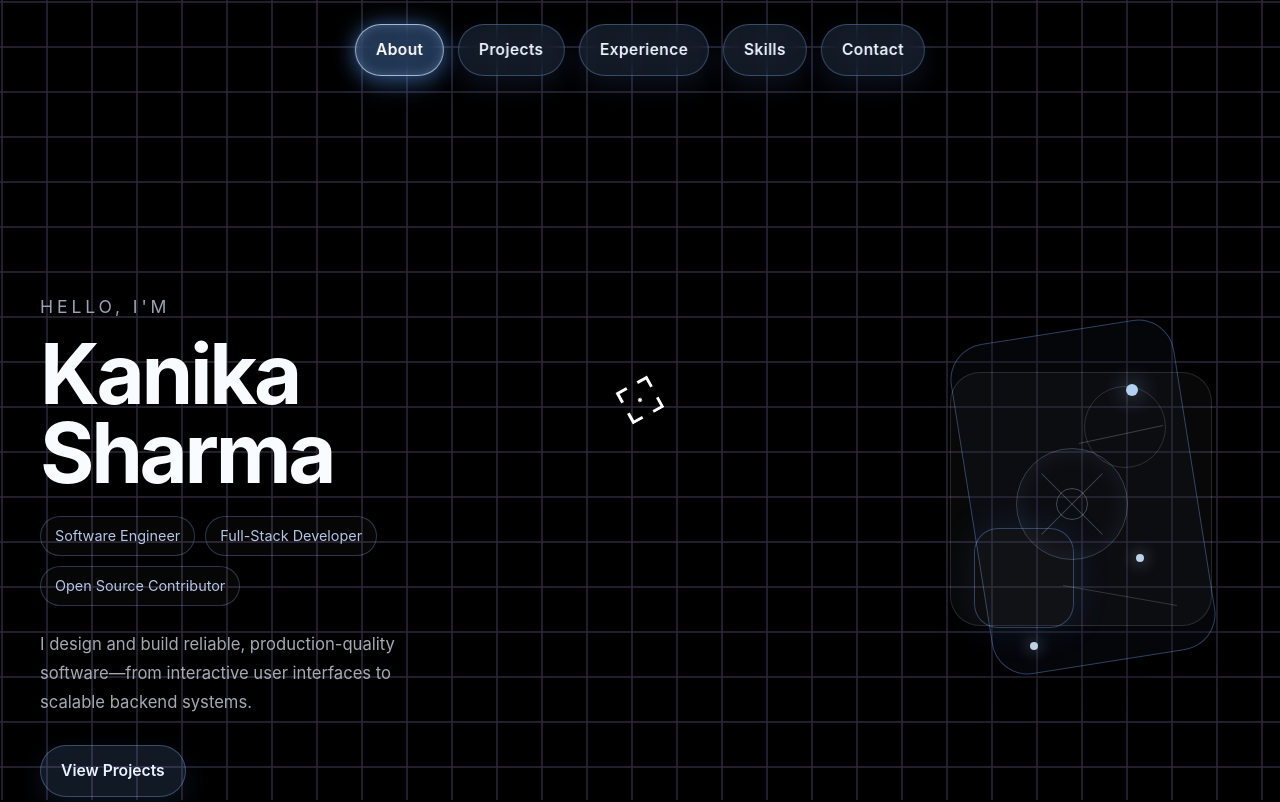
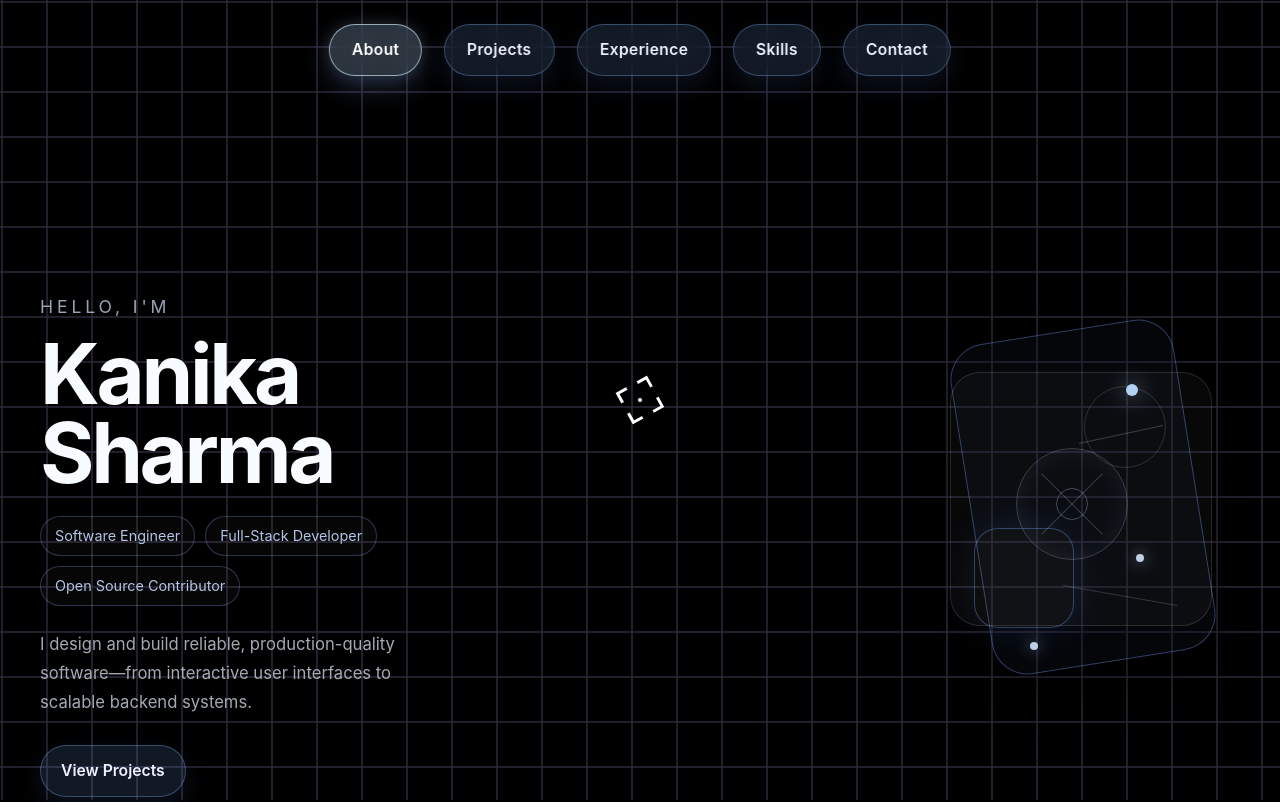
Before and after one commit to kanikasharma-18/Portfolio, a React app: page / in a window 1280 px wide. Shown: the top 802 px of the page. Built offline with nearby package versions, Linux system fonts and the light colour scheme; the HTML template or start-up script is replaced by a standard one.

Commit message:
Target Cursor Functionality on Navbar

```diff
--- a/src/components/Navbar.css
+++ b/src/components/Navbar.css
@@ -14,7 +14,7 @@
 
 .navbar-nav {
   display: flex;
-  gap: 14px;
+  gap: 22px;
   align-items: center;
   justify-content: center;
   padding: 0;
@@ -29,7 +29,7 @@
   align-items: center;
   justify-content: center;
   min-height: 44px;
-  padding: 13px 20px;
+  padding: 13px 22px;
   border-radius: 999px;
   background: rgba(124, 173, 255, 0.14);
   border: 1px solid rgba(140, 182, 255, 0.32);
@@ -60,32 +60,32 @@
 
 /* Hover State */
 .nav-pill:hover {
-  background: rgba(124, 173, 255, 0.25);
-  border-color: rgba(140, 182, 255, 0.65);
+  background: rgba(124, 173, 255, 0.24);
+  border-color: rgba(160, 198, 255, 0.6);
   color: #ffffff;
-  box-shadow: 0 12px 30px rgba(67, 112, 192, 0.35), 0 0 15px rgba(124, 173, 255, 0.25);
+  box-shadow: 0 12px 30px rgba(67, 112, 192, 0.28), 0 0 16px rgba(180, 215, 255, 0.2);
 }
 
-/* Active Section State */
+/* Active Section State - Elegant Frosted Soft Glow matching UI */
 .nav-pill.active {
-  background: rgba(96, 165, 250, 0.32);
-  border-color: rgba(191, 219, 254, 0.8);
+  background: rgba(180, 215, 255, 0.24);
+  border-color: rgba(210, 235, 255, 0.65);
   color: #ffffff;
   font-weight: 600;
-  box-shadow: 0 0 22px rgba(96, 165, 250, 0.45), 0 10px 26px rgba(67, 112, 192, 0.3), inset 0 0 12px rgba(191, 219, 254, 0.25);
+  box-shadow: 0 10px 28px rgba(124, 173, 255, 0.24), 0 0 16px rgba(255, 255, 255, 0.12);
 }
 
 .nav-pill.active:hover {
-  background: rgba(96, 165, 250, 0.42);
-  border-color: rgba(191, 219, 254, 0.95);
-  box-shadow: 0 0 28px rgba(96, 165, 250, 0.55), 0 12px 30px rgba(67, 112, 192, 0.4), inset 0 0 15px rgba(191, 219, 254, 0.35);
+  background: rgba(195, 225, 255, 0.32);
+  border-color: rgba(230, 244, 255, 0.85);
+  box-shadow: 0 12px 32px rgba(124, 173, 255, 0.32), 0 0 20px rgba(255, 255, 255, 0.18);
 }
 
 /* Accessibility Focus Ring */
 .nav-pill:focus-visible {
-  outline: 2px solid #8cb6ff;
+  outline: 2px solid #c6daff;
   outline-offset: 4px;
-  box-shadow: 0 0 18px rgba(140, 182, 255, 0.6);
+  box-shadow: 0 0 18px rgba(198, 218, 255, 0.6);
 }
 
 /* Mobile Responsiveness */
@@ -95,7 +95,7 @@
     width: 96vw;
   }
   .navbar-nav {
-    gap: 8px;
+    gap: 10px;
     overflow-x: auto;
     max-width: 100%;
     scrollbar-width: none;
--- a/src/components/TargetCursor.css
+++ b/src/components/TargetCursor.css
@@ -13,7 +13,7 @@
 
 .target-cursor-wrapper.is-active {
   mix-blend-mode: normal;
-  filter: drop-shadow(0 0 10px rgba(96, 165, 250, 0.8)) drop-shadow(0 0 20px rgba(59, 130, 246, 0.5));
+  filter: drop-shadow(0 0 10px rgba(180, 215, 255, 0.7)) drop-shadow(0 0 20px rgba(124, 173, 255, 0.3));
 }
 
 .target-cursor-dot {
@@ -30,8 +30,8 @@
 }
 
 .target-cursor-wrapper.is-active .target-cursor-dot {
-  background: #60a5fa;
-  box-shadow: 0 0 10px #60a5fa, 0 0 20px rgba(59, 130, 246, 0.9);
+  background: #c6daff;
+  box-shadow: 0 0 10px #c6daff, 0 0 20px rgba(180, 215, 255, 0.8);
   transform: translate(-50%, -50%) scale(1.6);
 }
 
@@ -47,7 +47,7 @@
 }
 
 .target-cursor-wrapper.is-active .target-cursor-corner {
-  border-color: #60a5fa;
+  border-color: #c6daff;
   border-radius: 5px;
 }
 
```
